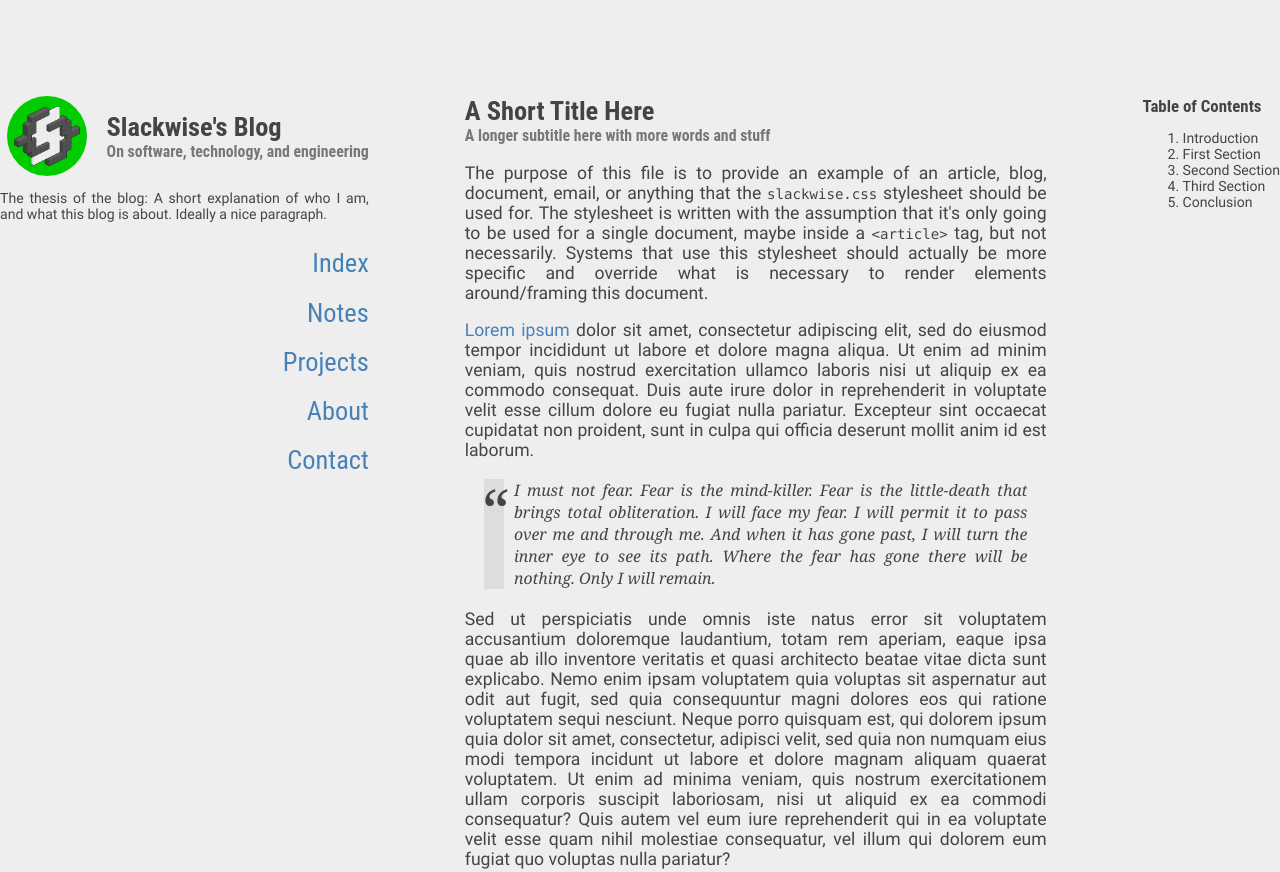
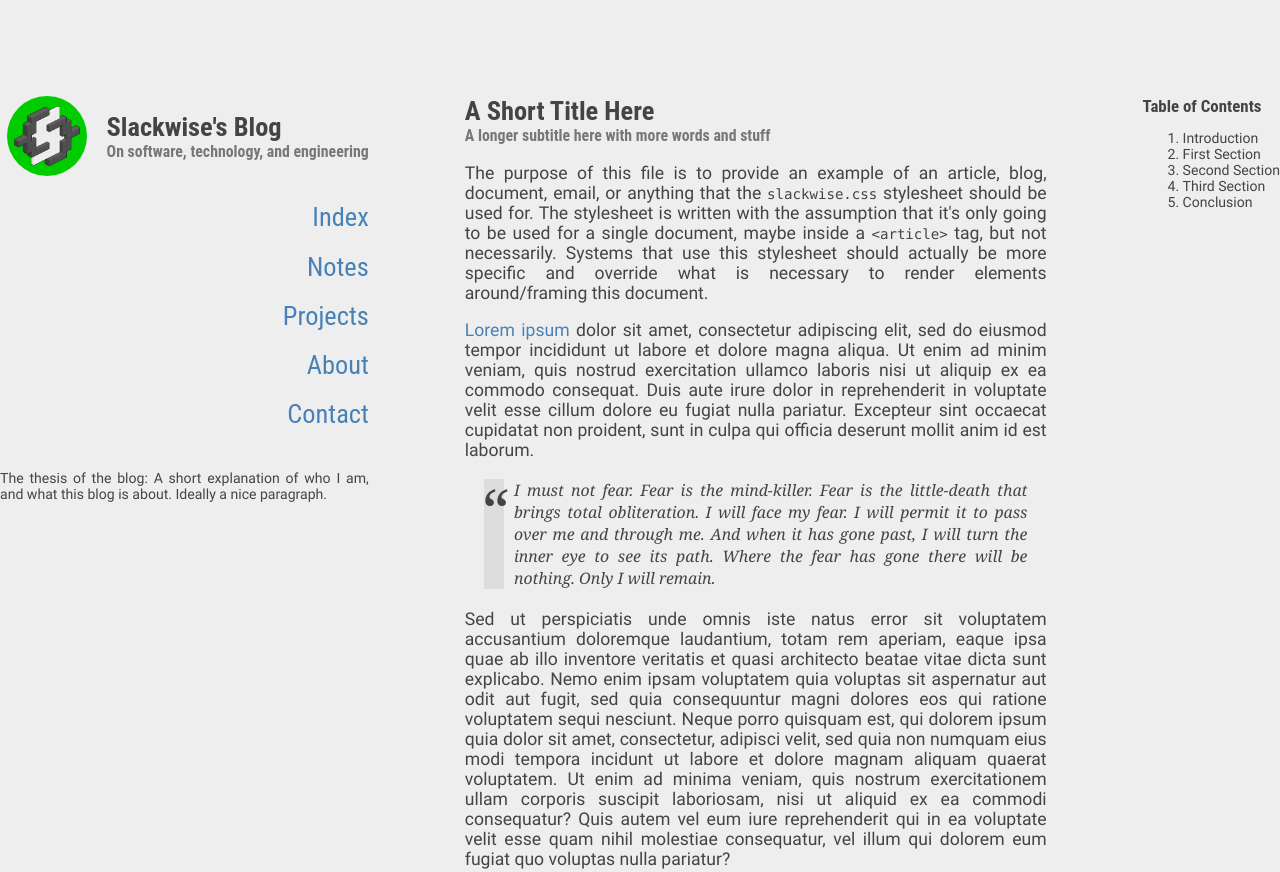
Before and after one commit to Slackwise/blog, a plain HTML site: page index.html in a window 1280 px wide. Shown: the top 872 px of the page. Drawn offline with Linux system fonts and the light colour scheme; a web font is replaced by a local one.

Commit message:
Left sidebar flex alignment/positioning

```diff
--- a/slackwise-blog.css
+++ b/slackwise-blog.css
@@ -23,9 +23,12 @@ body {
     grid-area: header;
     position: sticky;
     top: var(--us-letter-margin);
-    height: min-content;
+    height: var(--max-sidebar-height);
+    display: flex;
+    justify-items: right;
+    flex-direction: column;
+    flex-wrap: wrap;
     > div#logo {
-      justify-self: right;
       align-self: top;
       display: flex;
       justify-content: right;
@@ -36,16 +39,7 @@ body {
         width: 80px;
       }
     }
-    > section#thesis {
-      justify-self: right;
-      align-self: bottom;
-      > p {
-        font-size: 80%;
-        max-width: var(--max-sidebar-width);
-      }
-    }
     > nav {
-      justify-self: right;
       align-self: top;
       text-align: right;
       > h2 {
@@ -66,6 +60,15 @@ body {
         color: none;
       }
     }
+    > section#thesis {
+      order: 99;
+      align-self: flex-end;
+      margin-top: 0 auto !important;
+      > p {
+        font-size: 80%;
+        max-width: var(--max-sidebar-width);
+      }
+    }
   }
   > main {
     grid-area: main;
@@ -77,7 +80,7 @@ body {
     grid-area: aside;
     position: sticky;
     top: var(--us-letter-margin);
-    height: min-content;
+    height: var(--max-sidebar-height);
     justify-self: left;
     align-self: top;
     > :first-child {
```
